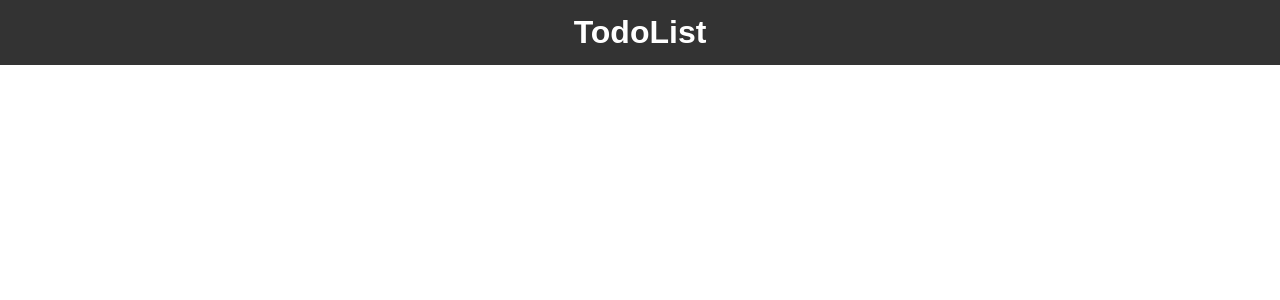
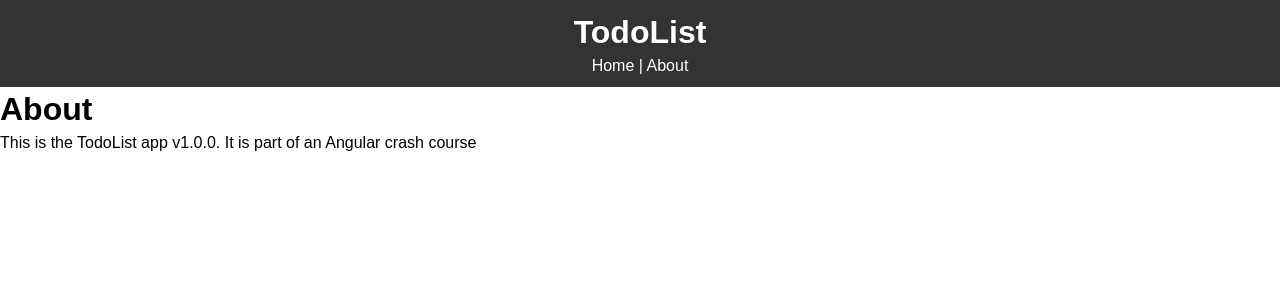
Before and after one commit to KrazyK786/angular-crash-todolist, an Angular app: page /about in a window 1280 px wide. Before the commit this address led to /. Shown: the top 300 px of the page. Built offline with nearby package versions, Linux system fonts and the light colour scheme.

Commit message:
added about page and links

```diff
--- a/src/app/app-routing.module.ts
+++ b/src/app/app-routing.module.ts
@@ -1,9 +1,11 @@
 import { NgModule } from '@angular/core';
 import { RouterModule, Routes } from '@angular/router';
 import { ToDosComponent } from './components/to-dos/to-dos.component';
+import { AboutComponent } from './components/pages/about/about.component';
 
 const routes: Routes = [
-    { path: '', component: ToDosComponent}
+  { path: '', component: ToDosComponent},
+  { path: 'about', component: AboutComponent}
   ];
 
 @NgModule({
--- a/src/app/app.module.ts
+++ b/src/app/app.module.ts
@@ -9,6 +9,7 @@ import { HeaderComponent } from './components/layout/header/header.component';
 import { AddTodoComponent } from './components/add-todo/add-todo.component';
 import {FormsModule} from '@angular/forms';
 import { AppRoutingModule } from './app-routing.module';
+import { AboutComponent } from './components/pages/about/about.component';
 
 @NgModule({
   declarations: [
@@ -16,7 +17,8 @@ import { AppRoutingModule } from './app-routing.module';
     ToDosComponent,
     TodoItemComponent,
     HeaderComponent,
-    AddTodoComponent
+    AddTodoComponent,
+    AboutComponent
   ],
     imports: [
         BrowserModule,
--- a/src/app/components/layout/header/header.component.html
+++ b/src/app/components/layout/header/header.component.html
@@ -1,3 +1,6 @@
 <header class="header" >
-    <h1>TodoList</h1>
+  <h1>TodoList</h1>
+  <nav>
+    <a routerLink="/">Home</a> | <a routerLink="/about">About</a>
+  </nav>
 </header>
--- /dev/null
+++ b/src/app/components/pages/about/about.component.html
@@ -0,0 +1,4 @@
+<div>
+  <h1>About</h1>
+  <p>This is the TodoList app v1.0.0. It is part of an Angular crash course</p>
+</div>
--- /dev/null
+++ b/src/app/components/pages/about/about.component.ts
@@ -0,0 +1,15 @@
+import { Component, OnInit } from '@angular/core';
+
+@Component({
+  selector: 'app-about',
+  templateUrl: './about.component.html',
+  styleUrls: ['./about.component.css']
+})
+export class AboutComponent implements OnInit {
+
+  constructor() { }
+
+  ngOnInit(): void {
+  }
+
+}
--- a/src/app/services/todo.service.ts
+++ b/src/app/services/todo.service.ts
@@ -5,7 +5,9 @@ import { Observable } from 'rxjs';
 
 const httpOptions = {
   headers: new HttpHeaders({
-    'Content-Type': 'application/json'
+    'Content-Type': 'application/json',
+    'Access-Control-Allow-Origin': '*',
+    'Access-Control-Allow-Methods': 'GET,POST,OPTIONS,DELETE,PUT'
   })
 }
 
```
Also changed, not shown: src/app/components/pages/about/about.component.css (added), 1 other file (tests, documents, lock files or other folders).
